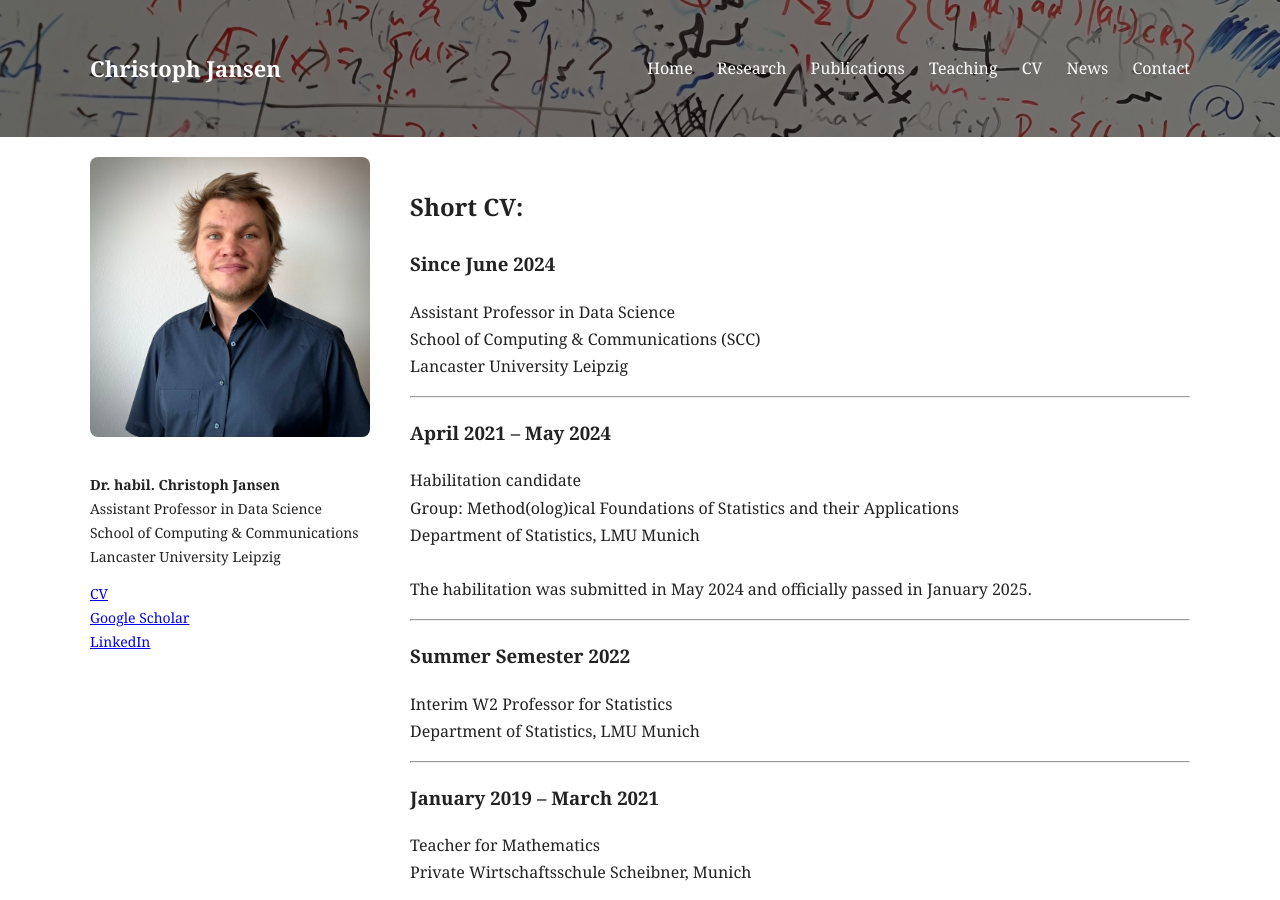
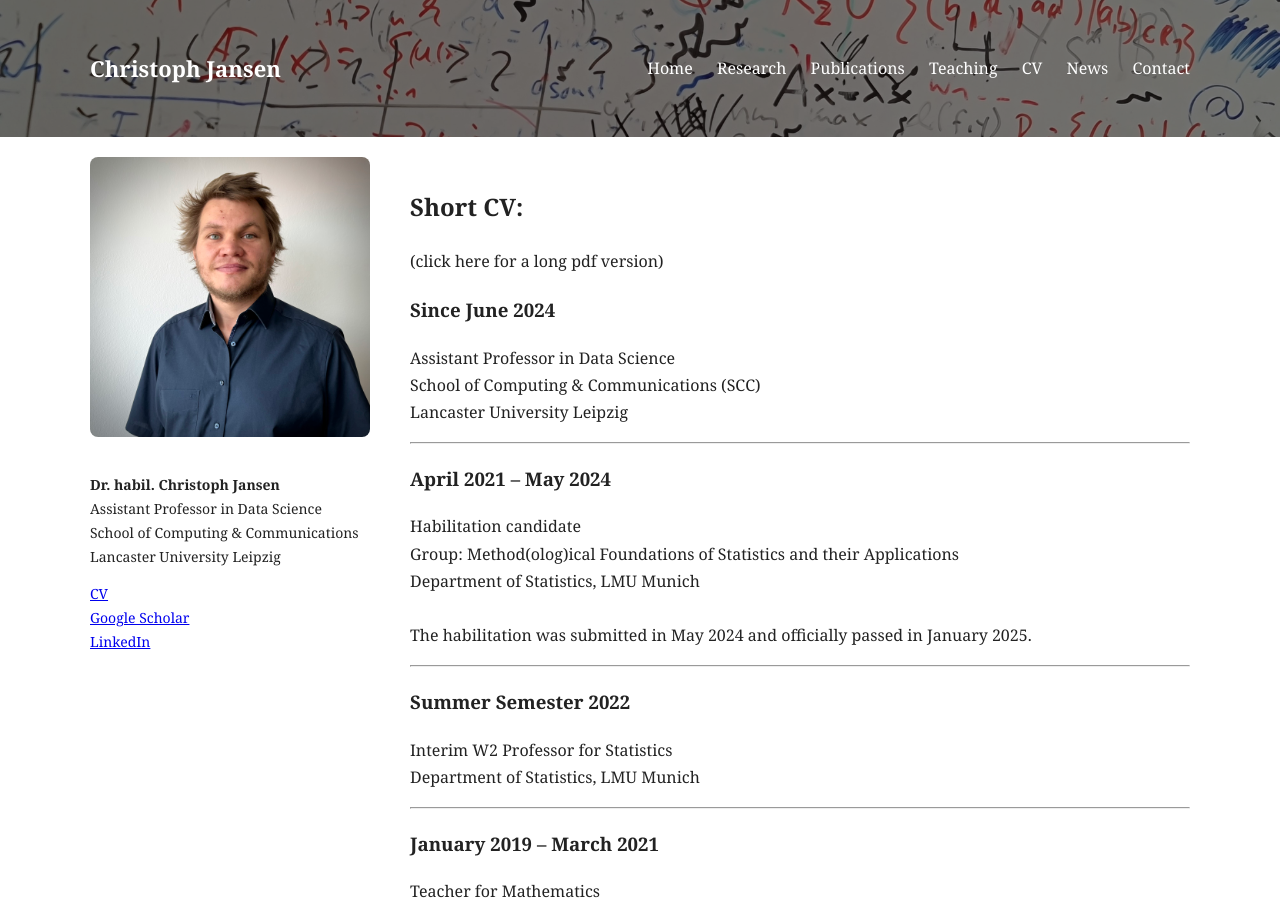
Before and after one commit to jansenc/jansenc.github.io, a Jekyll site: the page built from cv/index.md, in a window 1280 px wide and 900 px high. Built offline with Jekyll 4.4.1, drawn with Linux system fonts in a browser that asks for light colours.

Commit message:
Update index.md

```diff
--- a/cv/index.md
+++ b/cv/index.md
@@ -5,6 +5,7 @@ permalink: /cv/
 ---
 
 <h2>Short CV:</h2>
+(click here for a long pdf version)
 
 <div class="cv-entry">
   <h3>Since June 2024</h3>
```
